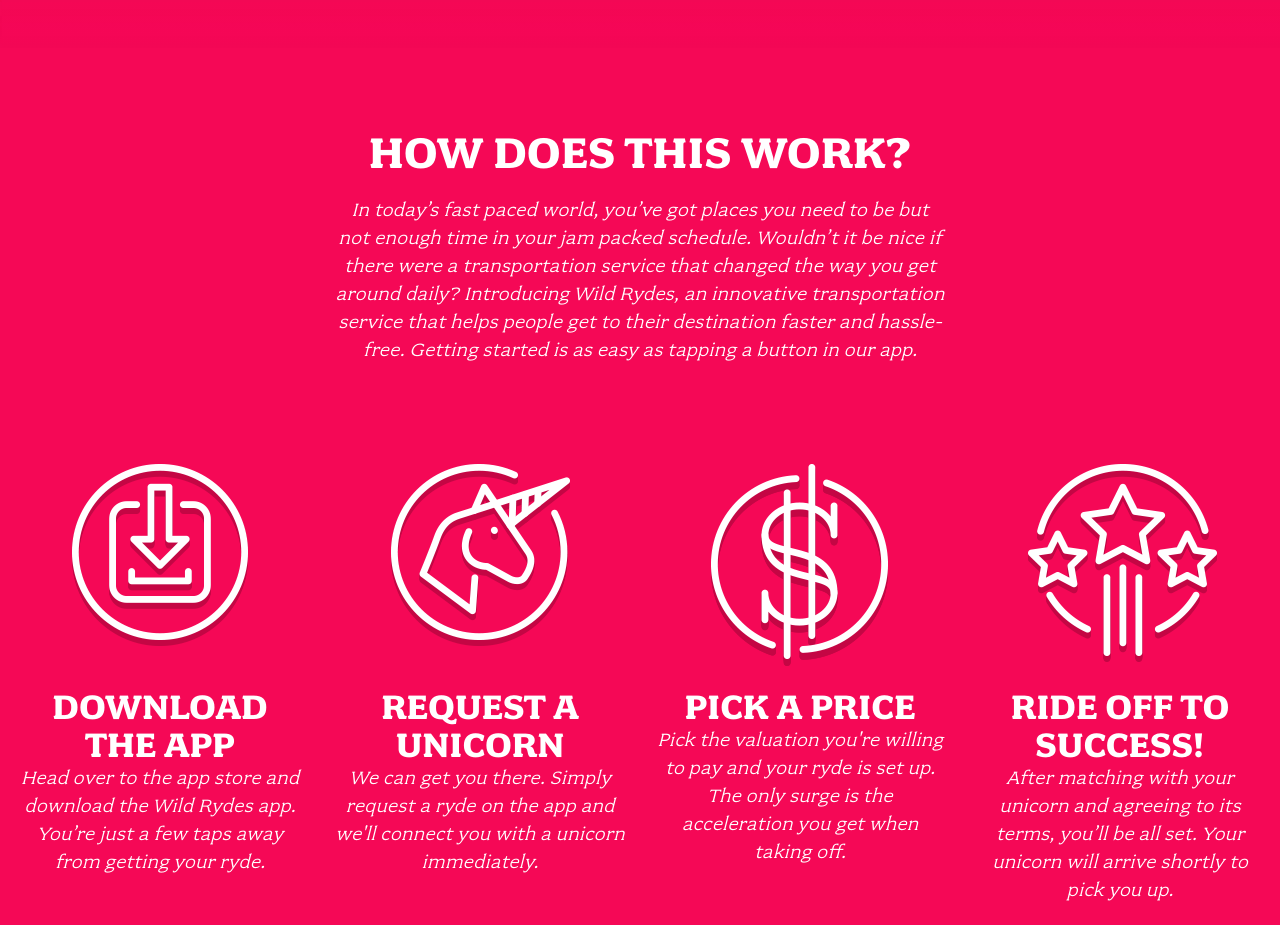
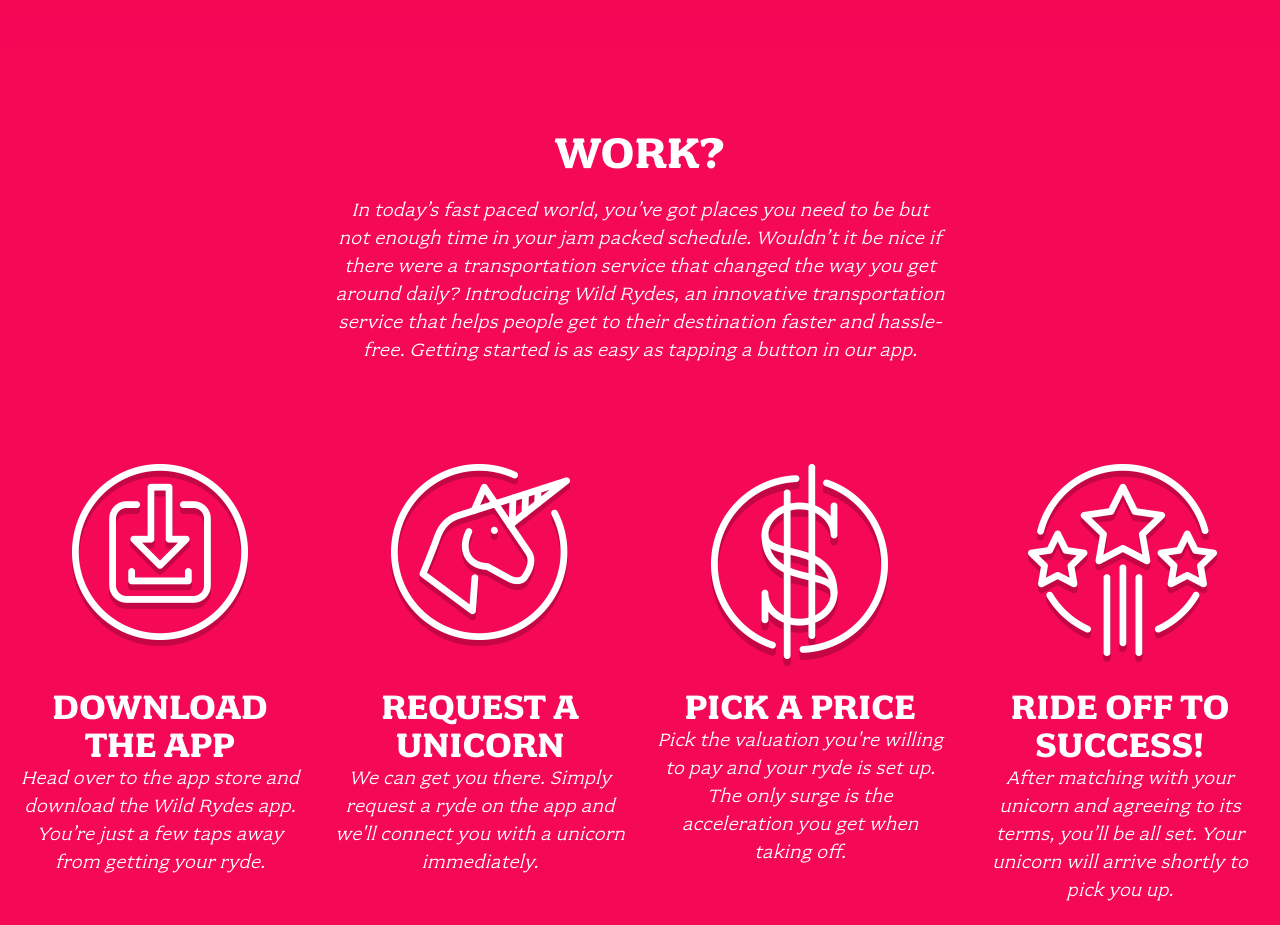
Before and after one commit to sunderds21-dev/wildrydes-site, a plain HTML site: page index.html in a window 1280 px wide. Shown: the part 900-1825 px from the top of the page. Drawn offline with Linux system fonts and the light colour scheme.

Commit message:
Update index.html

```diff
--- a/index.html
+++ b/index.html
@@ -30,7 +30,7 @@
 
   <section class="home-about">
     <div class="row column large-9 xlarge-6 xxlarge-4">
-      <h2 class="section-title">How Does This Work?</h2>
+      <h2 class="section-title"> Work?</h2>
       <p class="content">
         In today’s fast paced world, you’ve got places you need to be but not enough time in your jam packed schedule. Wouldn’t it be nice if there were a transportation service that changed the way you get around daily? Introducing Wild Rydes, an innovative transportation service that helps people get to their destination faster and hassle-free. Getting started is as easy as tapping a button in our app.
       </p>
```
